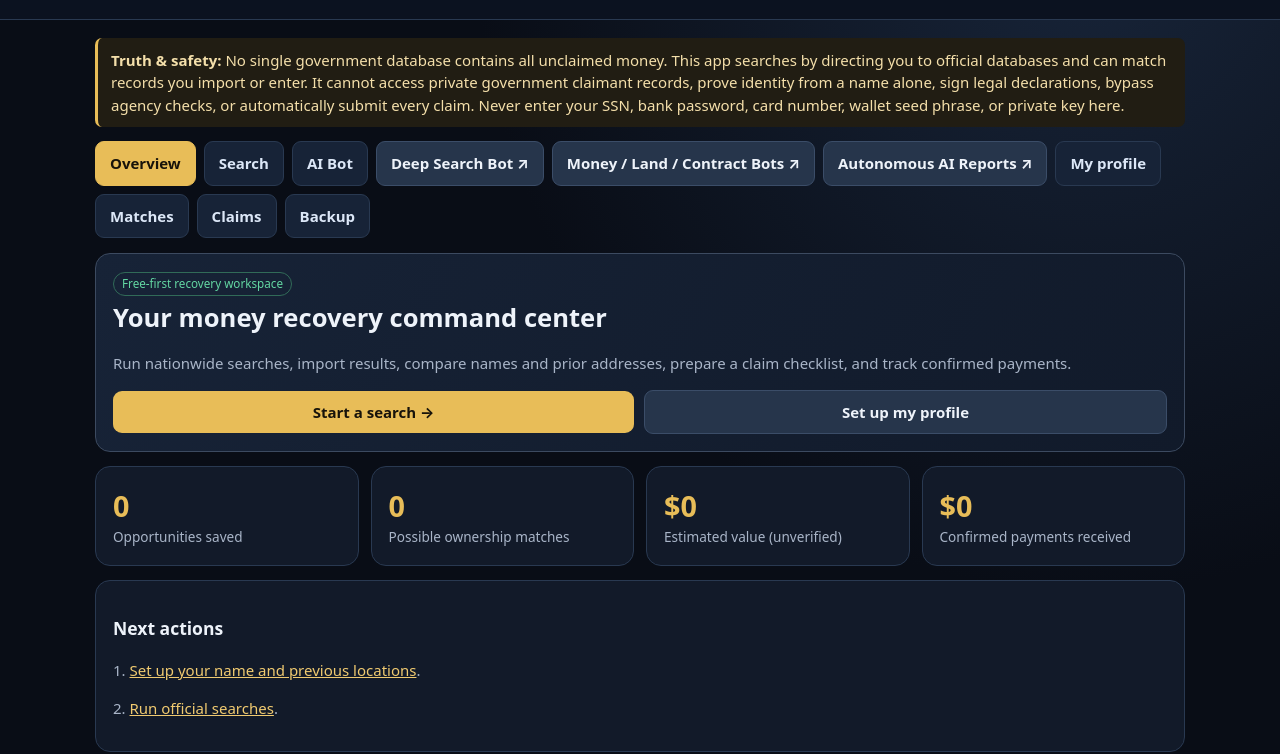
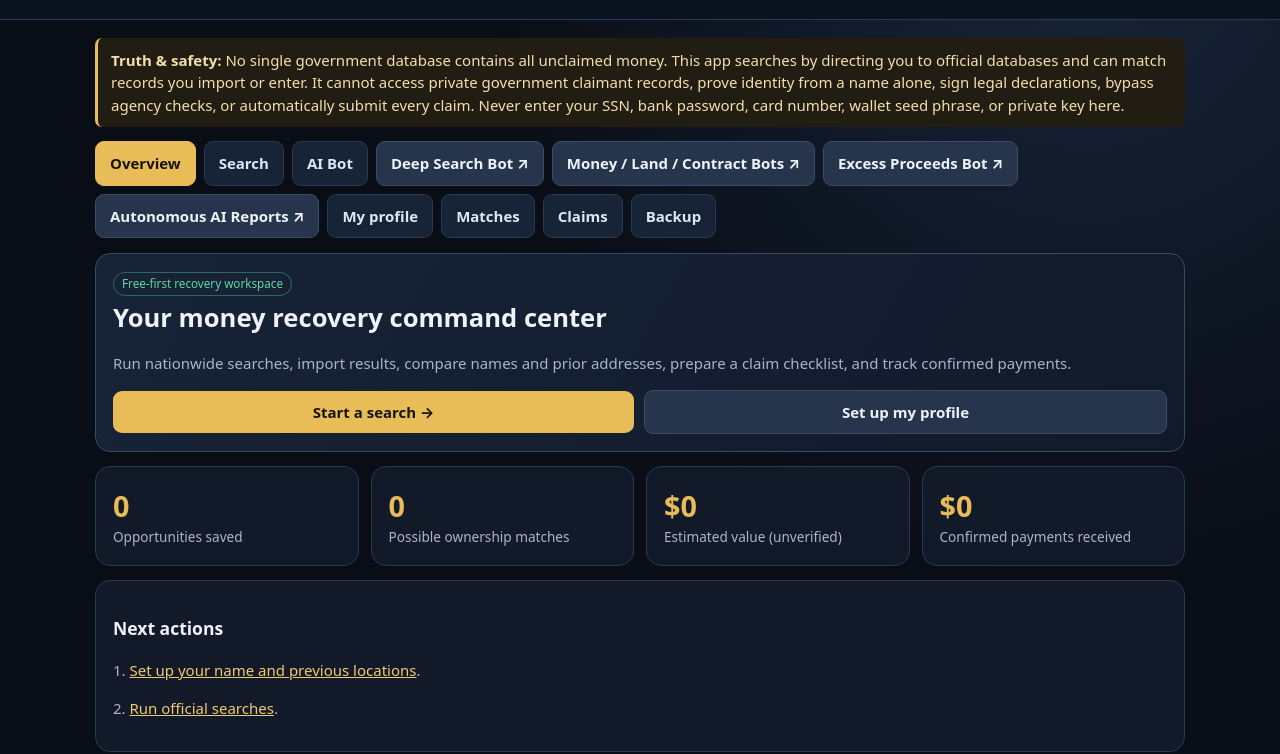
Before and after one commit to justinhiott2/alwayson-ai, a plain HTML site: page money-hunter/index.html in a window 1280 px wide. Shown: the part 81-835 px from the top of the page. Drawn offline with Linux system fonts and the light colour scheme.

Commit message:
Link dedicated excess proceeds recovery bot from main app

```diff
--- a/money-hunter/index.html
+++ b/money-hunter/index.html
@@ -8,7 +8,7 @@
 <header><h1>✦ MONEY HUNTER AI</h1><p>Find potential funds • Verify ownership • Prepare claims • Track recovery</p></header>
 <main class="wrap">
 <div class="notice"><b>Truth & safety:</b> No single government database contains all unclaimed money. This app searches by directing you to official databases and can match records you import or enter. It cannot access private government claimant records, prove identity from a name alone, sign legal declarations, bypass agency checks, or automatically submit every claim. Never enter your SSN, bank password, card number, wallet seed phrase, or private key here.</div>
-<nav class="nav no-print"><button class="active" data-tab="home">Overview</button><button data-tab="search">Search</button><button data-tab="bot">AI Bot</button><a class="btn secondary" href="./deep-scan.html">Deep Search Bot ↗</a><a class="btn secondary" href="./bots/index.html">Money / Land / Contract Bots ↗</a><a class="btn secondary" href="./agents/index.html">Autonomous AI Reports ↗</a><button data-tab="profile">My profile</button><button data-tab="matches">Matches</button><button data-tab="claims">Claims</button><button data-tab="settings">Backup</button></nav>
+<nav class="nav no-print"><button class="active" data-tab="home">Overview</button><button data-tab="search">Search</button><button data-tab="bot">AI Bot</button><a class="btn secondary" href="./deep-scan.html">Deep Search Bot ↗</a><a class="btn secondary" href="./bots/index.html">Money / Land / Contract Bots ↗</a><a class="btn secondary" href="./bots/excess-proceeds-recovery.html">Excess Proceeds Bot ↗</a><a class="btn secondary" href="./agents/index.html">Autonomous AI Reports ↗</a><button data-tab="profile">My profile</button><button data-tab="matches">Matches</button><button data-tab="claims">Claims</button><button data-tab="settings">Backup</button></nav>
 <section id="home" class="tabs active">
 <div class="panel hero"><span class="tag green">Free-first recovery workspace</span><h2>Your money recovery command center</h2><p class="muted">Run nationwide searches, import results, compare names and prior addresses, prepare a claim checklist, and track confirmed payments.</p><div class="row"><button onclick="showTab('search')">Start a search →</button><button class="secondary" onclick="showTab('profile')">Set up my profile</button></div></div>
 <div class="grid">
```
